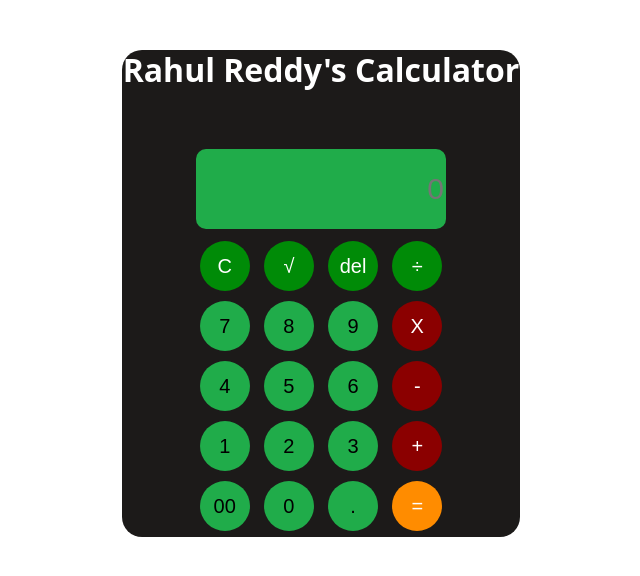
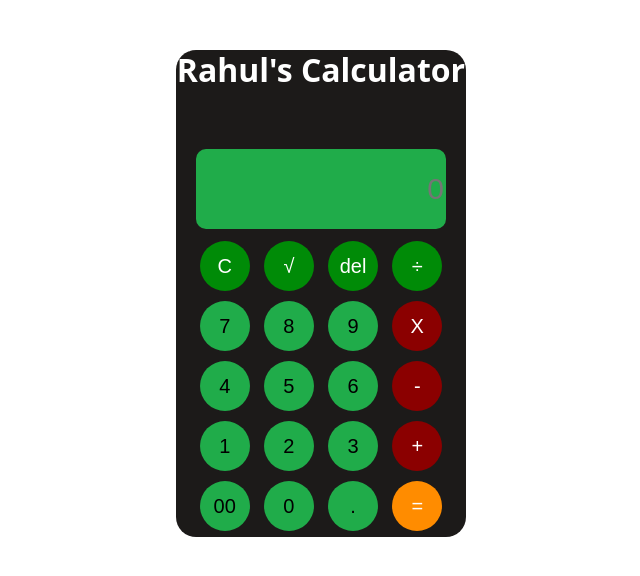
Before and after one commit to Rahulteddy0173/Rahul-s-calculater, a plain HTML site: page index.html in a window 1280 px wide. Shown: the whole page, without its empty margins (319-959 px from the left). Drawn offline with nearby package versions, Linux system fonts and the light colour scheme.

Commit message:
Update index.html

```diff
--- a/index.html
+++ b/index.html
@@ -48,7 +48,7 @@
                         <table align="center" style="background-color:rgb(28, 26, 25);  border-radius: 20px; ">
                             <tr>
                                 <td>
-                                    <h2 style="color: rgb(255, 255, 255);"><b>Rahul Reddy's Calculator</b></h2>
+                                    <h2 style="color: rgb(255, 255, 255);"><b>Rahul's Calculator</b></h2>
                                 </td>
                             </tr>
                             <tr>
```
